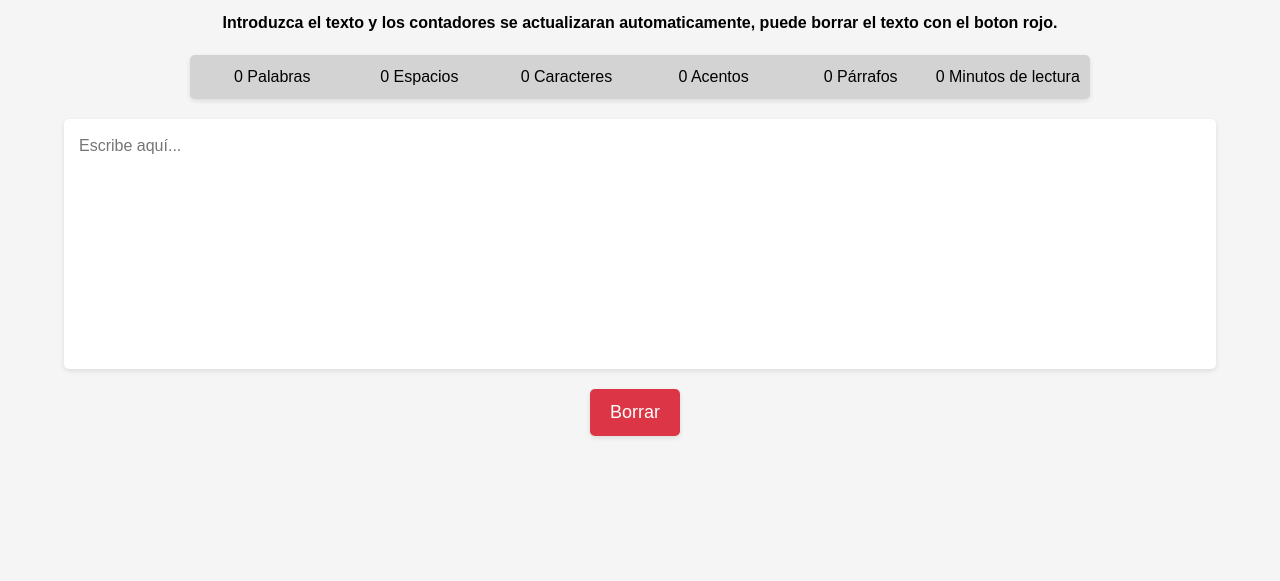
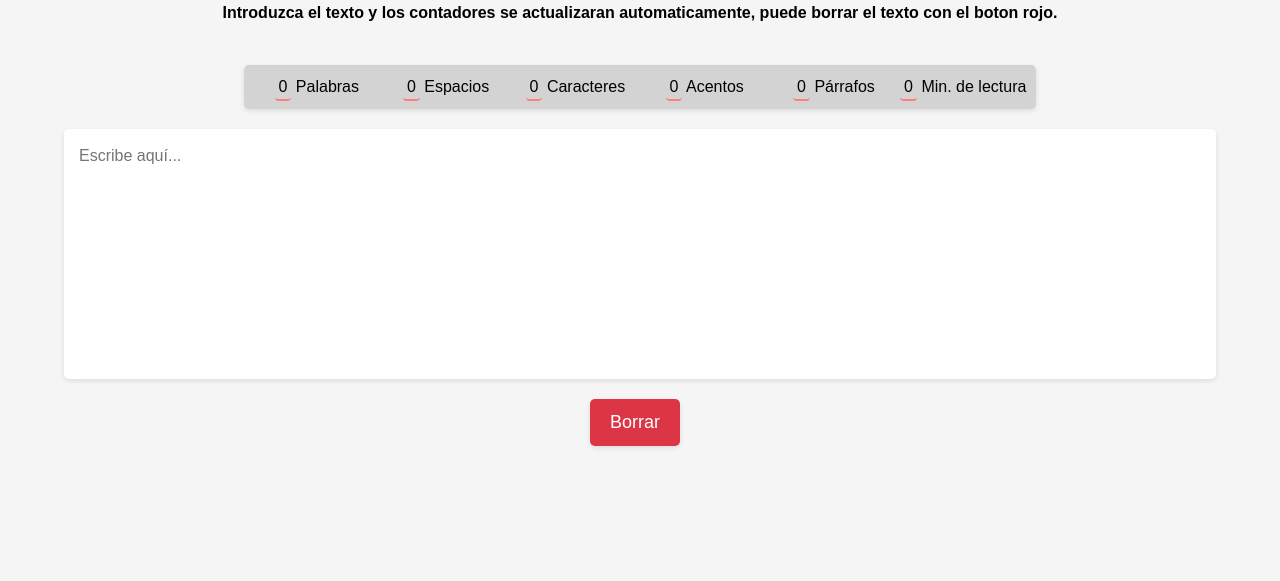
Before and after one commit to joan-tomas-1995/contador-palabras, a plain HTML site: page index.html in a window 1280 px wide. Shown: the part 219-800 px from the top of the page. Drawn offline with Linux system fonts and the light colour scheme.

Commit message:
cambiar un par de cosas

```diff
--- a/index.html
+++ b/index.html
@@ -8,21 +8,21 @@
     <link rel="stylesheet" href="style.css" />
   </head>
   <body>
-    <h1>Contador de palabras</h1>
-    <h3>
+    <h1 class="titulo">Contador de palabras</h1>
+    <h3 class="descripcion">
       Introduzca el texto y los contadores se actualizaran automaticamente,
       puede borrar el texto con el boton rojo.
     </h3>
     <div class="container-contadores">
-      <p><span id="num-palabras">0</span> Palabras</p>
-      <p><span id="num-espacios">0</span> Espacios</p>
-      <p><span id="num-caracteres">0</span> Caracteres</p>
-      <p><span id="num-acentos">0</span> Acentos</p>
-      <p><span id="num-parrafos">0</span> Párrafos</p>
-      <p><span id="tiempo-lectura">0</span> Minutos de lectura</p>
+      <p><span class="numeros" id="num-palabras">0</span> Palabras</p>
+      <p><span class="numeros" id="num-espacios">0</span> Espacios</p>
+      <p><span class="numeros" id="num-caracteres">0</span> Caracteres</p>
+      <p><span class="numeros" id="num-acentos">0</span> Acentos</p>
+      <p><span class="numeros" id="num-parrafos">0</span> Párrafos</p>
+      <p><span class="numeros" id="tiempo-lectura">0</span> Min. de lectura</p>
     </div>
-    <textarea id="texto" placeholder="Escribe aquí..."></textarea>
-    <button id="boton-borrar">Borrar</button>
+    <textarea class="texto-input" id="texto" placeholder="Escribe aquí..."></textarea>
+    <button class="boton" id="boton-borrar">Borrar</button>
     <script src="script.js"></script>
   </body>
 </html>
--- a/style.css
+++ b/style.css
@@ -59,21 +59,22 @@ body {
   background-color: #f5f5f5;
 }
 
-h1 {
+.titulo {
   font-size: 36px;
   text-align: center;
   margin-top: 10px;
   margin-bottom: 20px;
 }
 
-h3 {
+.descripcion {
   font-size: 16px;
   text-align: center;
   margin-bottom: 20px;
 }
 
+/* TEXTO CONTENEDOR TEXTAREA INPUT */
 
-textarea {
+.texto-input {
   max-width: 1200px;
   width: 90%;
   height: 250px;
@@ -88,6 +89,8 @@ textarea {
   resize: none;
 }
 
+/* CONTENEDOR CON TODOS LOS PARAMETROS */
+
 .container-contadores {
   display:grid;
   grid-gap: 3px;
@@ -95,14 +98,23 @@ textarea {
   align-items: center;
   grid-template-columns: repeat(6, minmax(10px, 1fr));
   padding: 10px;
-  margin-bottom: 20px;
+  margin: 20px;
   border-radius: 5px;
   background-color: #d3d3d3;
   box-shadow: 0px 2px 5px rgba(0, 0, 0, 0.1);
 }
 
 
-button {
+.numeros{
+  margin: 4x;
+  padding: 4px;
+  border-bottom: 2px solid rgb(255, 125, 125);
+  border-radius: 4px;
+}
+
+/* BOTON BORRAR TODO EL TEXTO */
+
+.boton {
   font-size: 18px;
   padding: 10px 20px;
   background-color: #dc3545;
@@ -115,9 +127,11 @@ button {
   margin-right: 10px;
 }
 
-button:hover {
+.boton:hover {
   background-color: #a81f2d;
 }
+
+/* MEDIA QUERY TABLET */
 
 
 @media only screen and (max-width: 900px) {
@@ -128,11 +142,13 @@ button:hover {
   }
 }
 
+/* MEDIA QUERY MOVIL */
 
 @media only screen and (max-width: 480px) {
   .container-contadores {
 
     grid-template-columns:1fr;
+    justify-items: flex-start;
 
   }
 }
```
Also changed, not shown: 1 other file.
